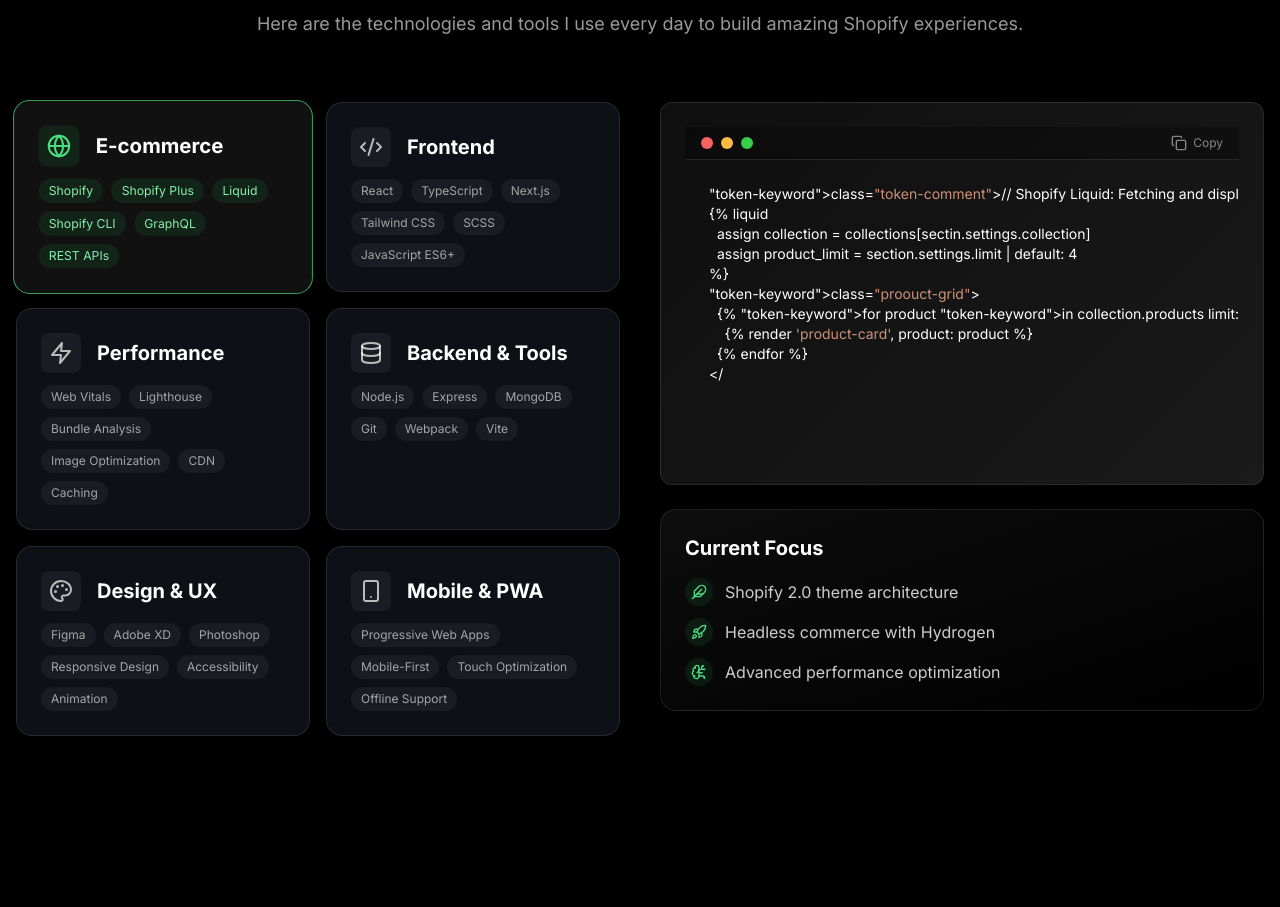
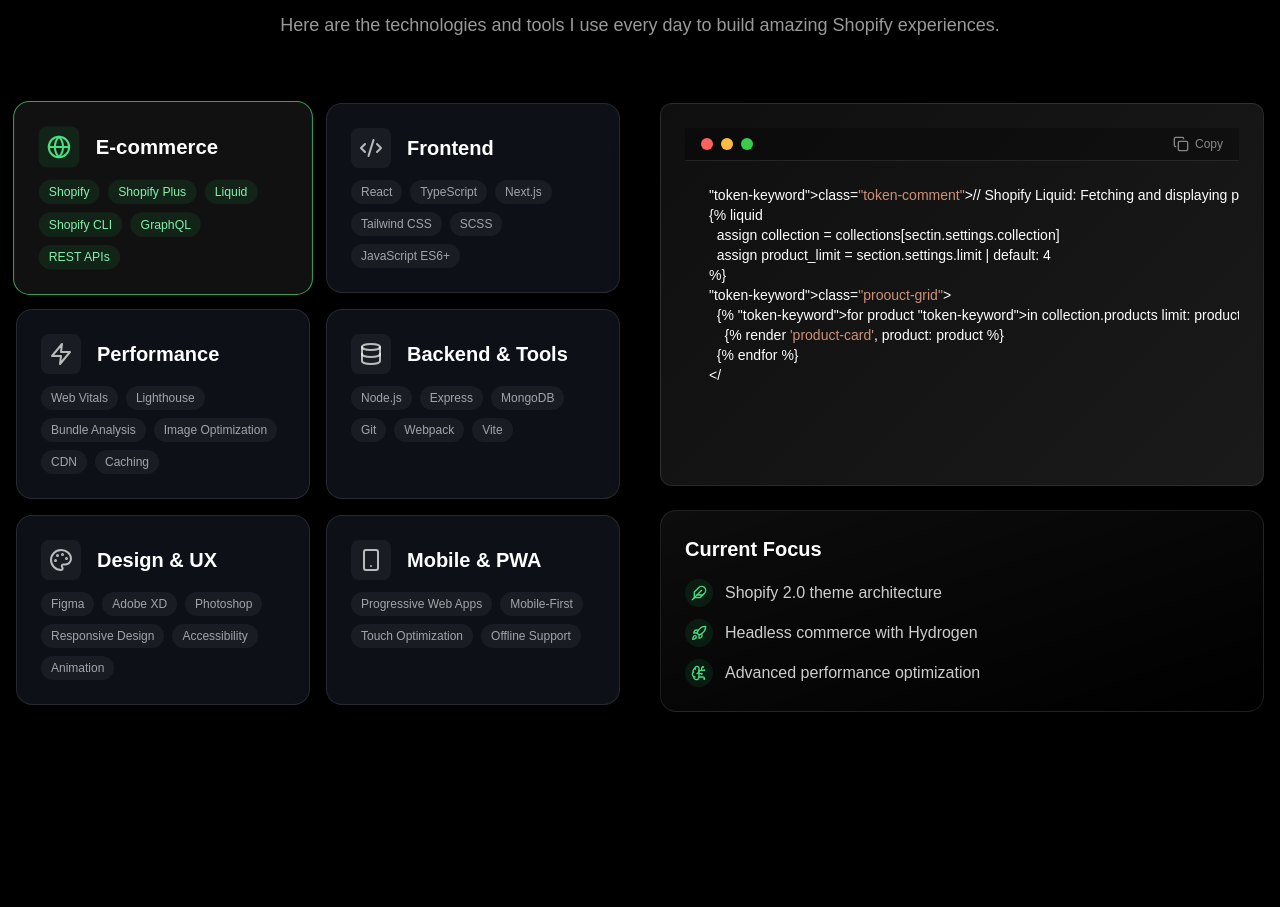
Before and after one commit to anotherproton/portfolio, a React (Vite) app: page / in a window 1280 px wide. Shown: the part 2082-2989 px from the top of the page. Built offline with nearby package versions, Linux system fonts and the light colour scheme.

Commit message:
Update App.css

```diff
--- a/src/App.css
+++ b/src/App.css
@@ -1,10 +1,11 @@
-@import url('https://fonts.googleapis.com/css2?family=Inter:wght@300;400;500;600;700&display=swap');
+
+<link href="https://api.fontshare.com/v2/css?f[]=clash-display@400&display=swap" rel="stylesheet">
 html {
   scroll-behavior: smooth;
 }
 
 * {
-  font-family: 'Inter', sans-serif;
+  font-family: 'Clash Display', sans-serif;
 }
 
 .animate-fade-in-up {
```
